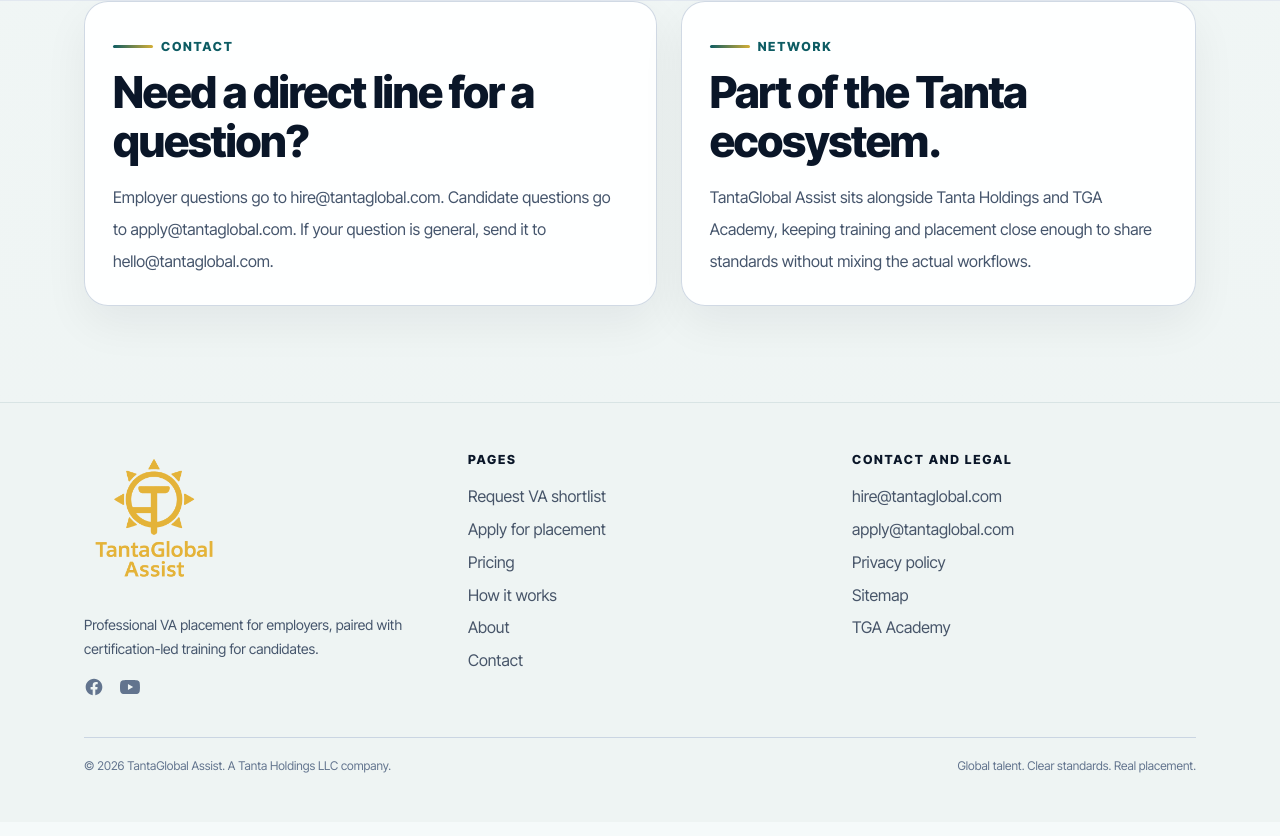
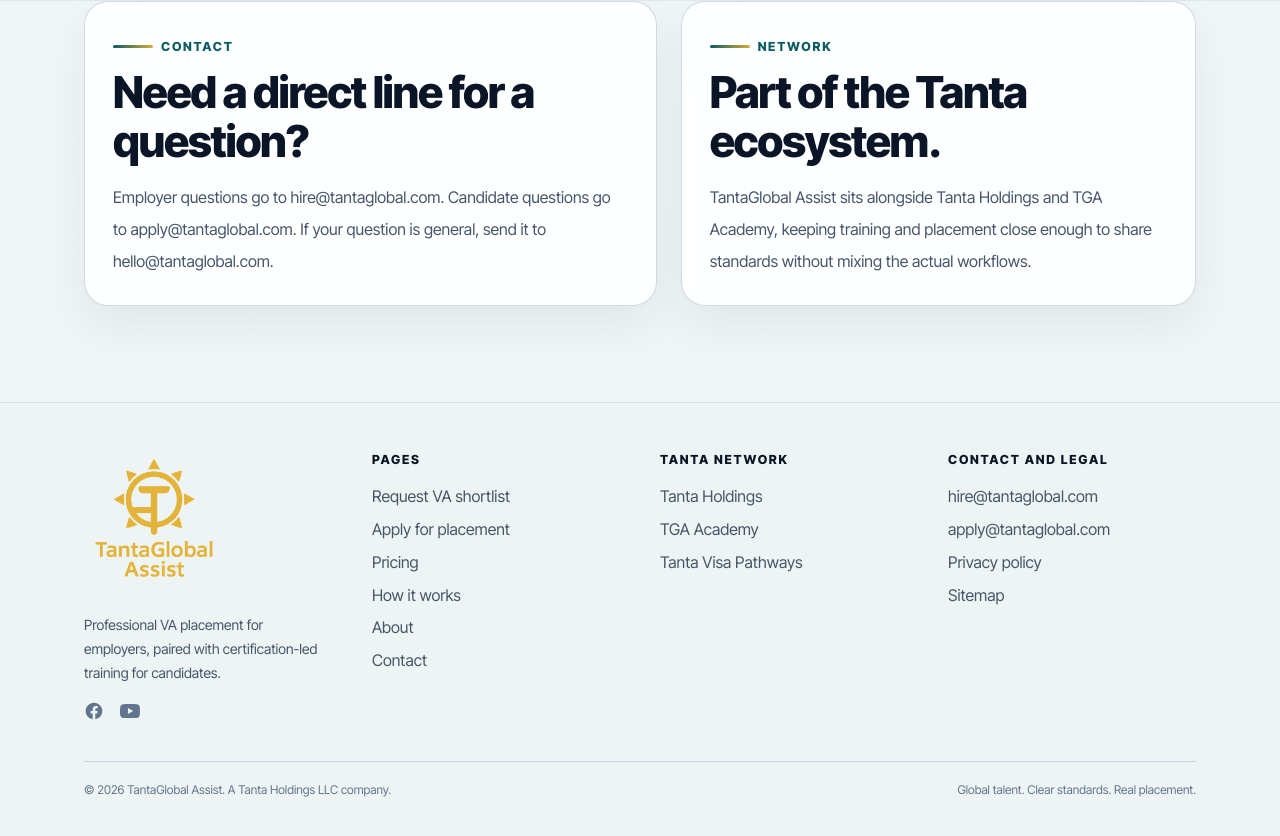
Before and after one commit to SirTanta/tantaglobal-assist, a Next.js app: page / in a window 1280 px wide. Shown: the part 2201-3037 px from the top of the page. Built offline with nearby package versions, Linux system fonts and the light colour scheme; no server answers.

Commit message:
traffic: add Tanta Network footer column with sibling cross-links (#26)

```diff
--- a/src/components/Footer.tsx
+++ b/src/components/Footer.tsx
@@ -20,7 +20,7 @@
   return (
     <footer className="mt-auto border-t border-[#d8e4e4] bg-[#eef4f3] text-slate-700">
       <div className="section-container py-12">
-        <div className="grid gap-10 md:grid-cols-3">
+        <div className="grid gap-10 md:grid-cols-2 lg:grid-cols-4">
           <div>
             <Link href="/" aria-label="TantaGlobal Assist home" className="inline-flex">
               <Image src="/logo-transparent.png" alt="TantaGlobal Assist" width={140} height={48} style={{ width: '140px', height: 'auto' }} />
@@ -51,13 +51,21 @@
           </div>
 
           <div>
+            <p className="footer-heading">Tanta Network</p>
+            <ul className="footer-list">
+              <li><a href="https://tantaholdings.com" target="_blank" rel="noopener noreferrer">Tanta Holdings</a></li>
+              <li><a href={site.academyUrl} target="_blank" rel="noopener noreferrer">TGA Academy</a></li>
+              <li><a href="https://tantavisapathways.com" target="_blank" rel="noopener noreferrer">Tanta Visa Pathways</a></li>
+            </ul>
+          </div>
+
+          <div>
             <p className="footer-heading">Contact and legal</p>
             <ul className="footer-list">
               <li><a href={`mailto:${site.emailEmployer}`}>{site.emailEmployer}</a></li>
               <li><a href={`mailto:${site.emailCandidates}`}>{site.emailCandidates}</a></li>
               <li><a href="/privacy">Privacy policy</a></li>
               <li><a href="/sitemap.xml">Sitemap</a></li>
-              <li><a href={site.academyUrl} target="_blank" rel="noopener noreferrer">TGA Academy</a></li>
             </ul>
           </div>
         </div>
```
